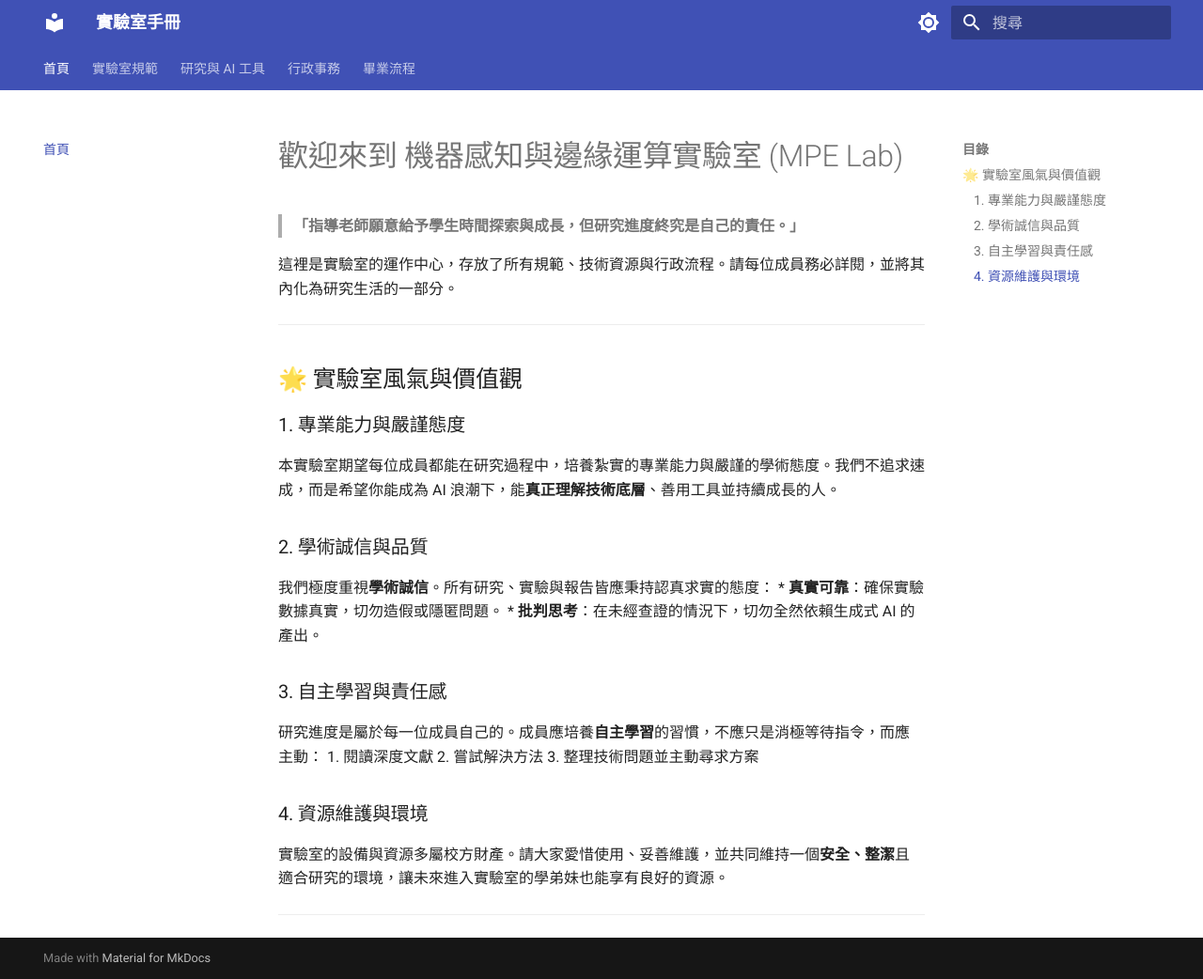
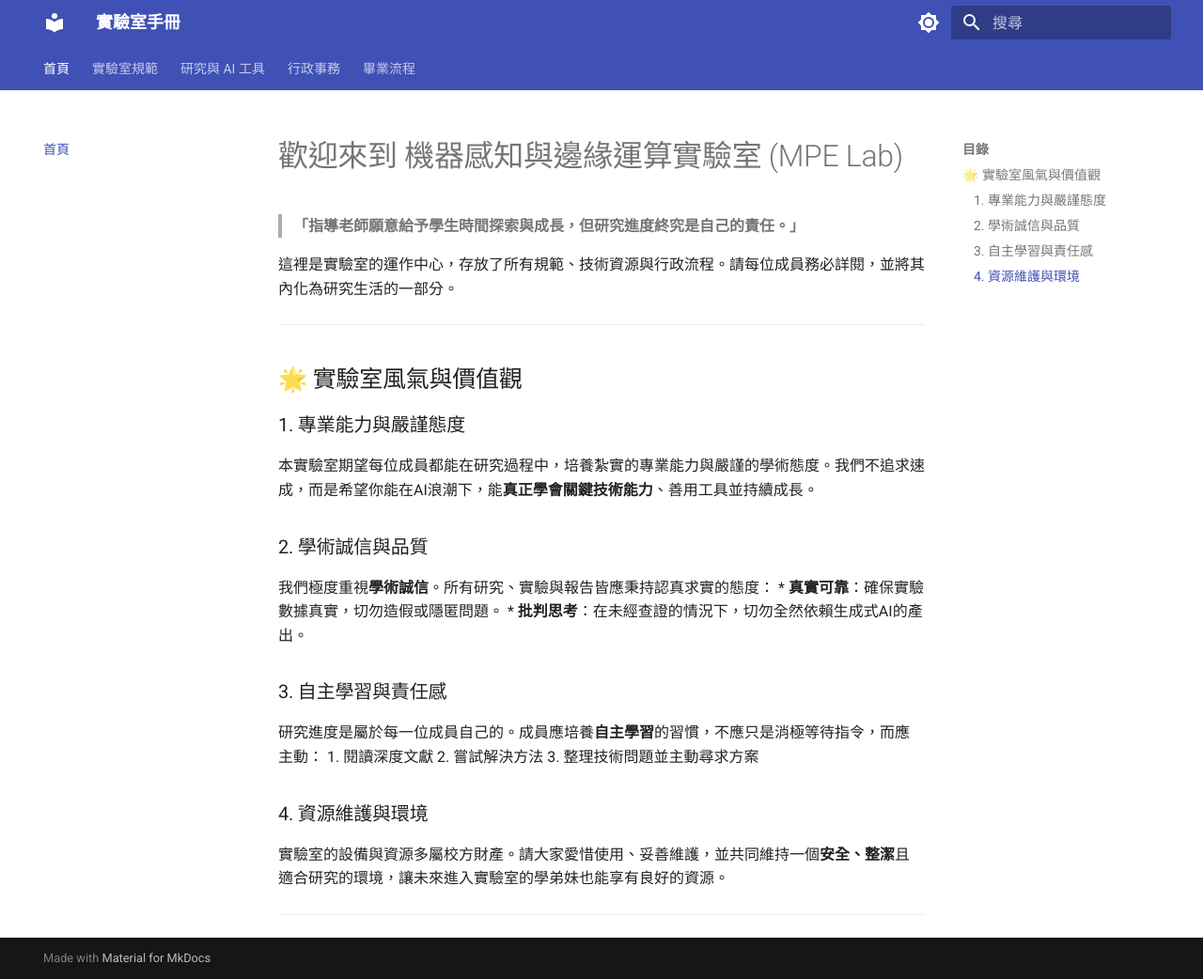
Before and after one commit to Ewz9/lab_handbook, an MkDocs documentation site: the page built from docs/index.md, in a window 1280 px wide and 1042 px high. Shown: the whole window at 94% size. Built offline with MkDocs 1.6.1 and Material for MkDocs 9.7.7, drawn with Linux system fonts in a browser that asks for light colours.

Commit message:
Update index.md

```diff
--- a/docs/index.md
+++ b/docs/index.md
@@ -9,12 +9,12 @@
 ## 🌟 實驗室風氣與價值觀
 
 ### 1. 專業能力與嚴謹態度
-本實驗室期望每位成員都能在研究過程中，培養紮實的專業能力與嚴謹的學術態度。我們不追求速成，而是希望你能成為 AI 浪潮下，能**真正理解技術底層**、善用工具並持續成長的人。
+本實驗室期望每位成員都能在研究過程中，培養紮實的專業能力與嚴謹的學術態度。我們不追求速成，而是希望你能在AI浪潮下，能**真正學會關鍵技術能力**、善用工具並持續成長。
 
 ### 2. 學術誠信與品質
 我們極度重視**學術誠信**。所有研究、實驗與報告皆應秉持認真求實的態度：
 * **真實可靠**：確保實驗數據真實，切勿造假或隱匿問題。
-* **批判思考**：在未經查證的情況下，切勿全然依賴生成式 AI 的產出。
+* **批判思考**：在未經查證的情況下，切勿全然依賴生成式AI的產出。
 
 ### 3. 自主學習與責任感
 研究進度是屬於每一位成員自己的。成員應培養**自主學習**的習慣，不應只是消極等待指令，而應主動：
```
